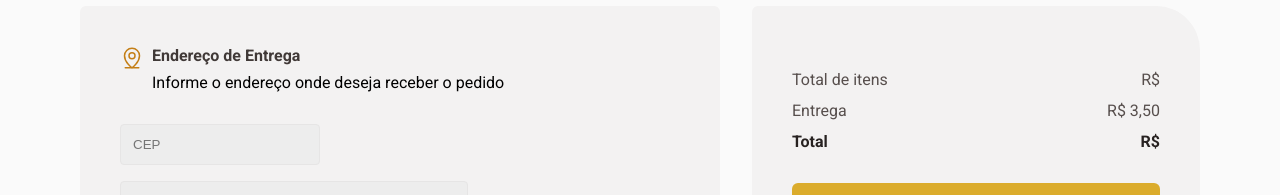
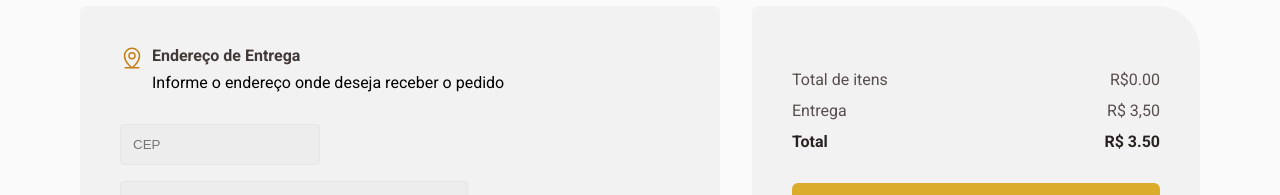
Before and after one commit to AguiarIsaac/CoffeeDelivery, a React (Vite) app: page /checkout in a window 1280 px wide. Shown: the part 423-618 px from the top of the page. Built offline with nearby package versions, Linux system fonts and the light colour scheme.

Commit message:
lógica de total de itens

```diff
--- a/src/contexts/ShoppingContext.tsx
+++ b/src/contexts/ShoppingContext.tsx
@@ -13,7 +13,6 @@ import cubano from '../assets/img/coffees/cubano.svg'
 import havaiano from '../assets/img/coffees/havaiano.svg'
 import arabe from '../assets/img/coffees/arabe.svg'
 import irlandes from '../assets/img/coffees/irlandes.svg'
-import { ShoppingCart } from 'phosphor-react';
 
 interface ContextProps {
     children: ReactNode
@@ -30,7 +29,8 @@ interface ShoppingContextProps {
     AddToCart: (newState: CartItemProps) => void,
     shoppingCart: CartItemProps[],
     ChangeQuantityCoffee: (newState: CartItemProps) => void,
-    RemoveCoffe: (newState: CartItemProps) => void
+    RemoveCoffe: (newState: CartItemProps) => void,
+    ValueTotal: number
 }
 
 interface CartItemProps {
@@ -53,13 +53,16 @@ const InitialValue = {
     AddToCart: () => {},
     shoppingCart: [],
     ChangeQuantityCoffee: () => {},
-    RemoveCoffe: () => {}
+    RemoveCoffe: () => {},
+    ValueTotal: 0
 }
 
 export const ShoppingContext = createContext<ShoppingContextProps>(InitialValue)
 
 export function ShoppingContextProvider ({children}: ContextProps) {
+
     const [shoppingCart, setShoppingCart] = useState<CartItemProps[]>([])
+    const [ValueTotal, setValueTotal] = useState(0)
 
     const CoffeList = [
         {
@@ -170,6 +173,7 @@ export function ShoppingContextProvider ({children}: ContextProps) {
 
         if(shoppingCart.length === 0 && convert) {
             setShoppingCart(convert)
+            CalcValueTotal()
         }
     },[])
 
@@ -179,7 +183,7 @@ export function ShoppingContextProvider ({children}: ContextProps) {
             localStorage.setItem('@Coffe-Delivery: shopping-cart-1.0.0', stateJSON)
         }
 
-        console.log(shoppingCart)
+        CalcValueTotal()
     }, [shoppingCart])
 
     function AddToCart(coffeSelected: CartItemProps) {
@@ -220,8 +224,17 @@ export function ShoppingContextProvider ({children}: ContextProps) {
         setShoppingCart(NewList)
     }
 
+    function CalcValueTotal() {
+        let calc = 0
+        for(let c = 0; c < shoppingCart.length; c++) {
+            calc += shoppingCart[c].value * shoppingCart[c].quantity
+        }
+
+        setValueTotal(calc)
+    }
+
     return (
-        <ShoppingContext.Provider value={{CoffeList, AddToCart, shoppingCart, ChangeQuantityCoffee, RemoveCoffe}}>
+        <ShoppingContext.Provider value={{CoffeList, AddToCart, shoppingCart, ChangeQuantityCoffee, RemoveCoffe, ValueTotal}}>
             {children}
         </ShoppingContext.Provider>
     )
--- a/src/pages/checkout/index.tsx
+++ b/src/pages/checkout/index.tsx
@@ -1,11 +1,15 @@
 import { Enviar, FormContainer, Frame1, Frame2, Frame21, Frame22, Frame23, HeaderFrame1, InputGroup, PaymentMethods } from "./style";
 import { MiniCard } from "./components/MiniCard";
 import { Bank, CreditCard, CurrencyDollar, MapPinLine, Money} from "phosphor-react";
-import { ChangeEvent, useContext, useState} from "react";
+import { ChangeEvent, useContext} from "react";
 import { ShoppingContext } from "../../contexts/ShoppingContext";
 
 export function Checkout() {
   const ShoppingCart = useContext(ShoppingContext)
+
+  const frete = 3.50
+  const TotalItens = ShoppingCart.ValueTotal
+  const Total = TotalItens + frete
 
   function handleSubmit(event: ChangeEvent<HTMLFormElement>) {
     event.preventDefault()
@@ -21,6 +25,7 @@ export function Checkout() {
     }
     const itensCheck = event.target.checkbox
   }
+
   return (
       <>
         <FormContainer onSubmit={handleSubmit}>
@@ -88,7 +93,7 @@ export function Checkout() {
                     />})}
                 <Frame21>
                   <p>Total de itens</p>
-                  <p>R$</p>
+                  <p>R${TotalItens.toFixed(2)}</p>
                 </Frame21>
 
                 <Frame22>
@@ -98,7 +103,7 @@ export function Checkout() {
 
                 <Frame23>
                   <strong>Total</strong>
-                  <strong>R$</strong>
+                  <strong>R$ {Total.toFixed(2)}</strong>
                 </Frame23>
 
                 <Enviar type="submit">Confirmar Pedido</Enviar>
```
